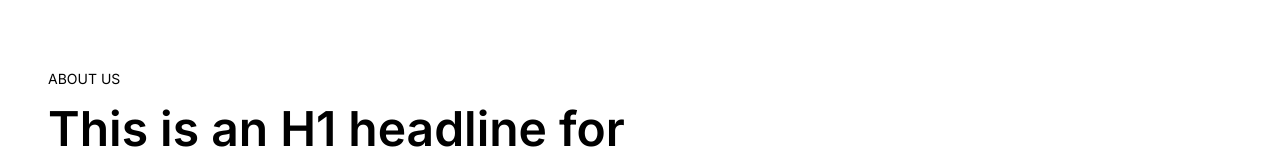
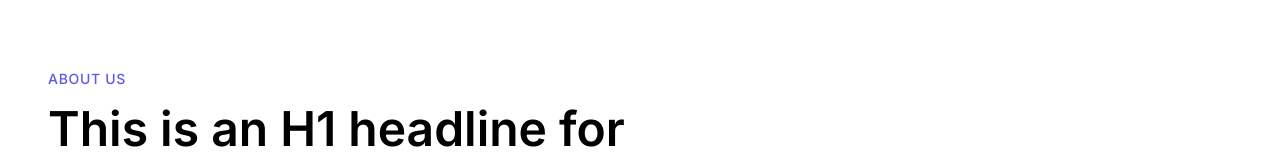
Before and after one commit to RichKummer/test-nextjs, a Next.js app: page /about in a window 1280 px wide. Shown: the part 341-501 px from the top of the page. Built offline with nearby package versions, Linux system fonts and the light colour scheme.

Commit message:
Eyebrow color property added

```diff
--- a/components/Hero.js
+++ b/components/Hero.js
@@ -4,12 +4,12 @@ import { Inter } from 'next/font/google'
 const inter = Inter({ subsets: ['latin'] })
 
 export default function Hero(props) {
-  const {eyebrow, headline, subhead, tab1, tab2, tab3} = props;
+  const {eyebrow, eyebrowColor, headline, subhead, tab1, tab2, tab3} = props;
   const eyebrowUpper = eyebrow.toUpperCase();
 
   return (
     <div className={styles.hero}>
-      <div className={[styles.eyebrow, inter.className].join(' ')}>{eyebrowUpper}</div>
+      <div className={[styles.eyebrow, styles[props.eyebrowColor], inter.className].join(' ')}>{eyebrowUpper}</div>
       <h1 className={[styles.h1, inter.className].join(' ')}>{headline}</h1>
 
       <div className={[styles.subhead, inter.className].join(' ')}>{subhead}</div>
--- a/pages/about.js
+++ b/pages/about.js
@@ -14,7 +14,7 @@ export default function About() {
     </Head>
     <main className={styles.main}>
     <Navbar />
-    <Hero eyebrow="About Us" tab1="Design" tab2="Development" tab3="Systems design" subhead="This is a subhead that provides more context for what the page is about" headline="This is an H1 headline for the page" />
+    <Hero eyebrow="About Us" eyebrowColor="eyebrow-purple" tab1="Design" tab2="Development" tab3="Systems design" subhead="This is a subhead that provides more context for what the page is about" headline="This is an H1 headline for the page" />
     </main>
     </>
 }
--- a/pages/other.js
+++ b/pages/other.js
@@ -14,7 +14,7 @@ export default function About() {
     </Head>
     <main className={styles.main}>
     <Navbar />
-    <Hero eyebrow="Other" tab1="React" tab2="Creative" tab3="Other" subhead="A new subhead for a different page in this website" headline="This is a new H1 passed in through props" />
+    <Hero eyebrow="Other" eyebrowColor="eyebrow-teal" tab1="React" tab2="Creative" tab3="Other" subhead="A new subhead for a different page in this website" headline="This is a new H1 passed in through props" />
     </main>
     </>
 }
--- a/styles/Home.module.css
+++ b/styles/Home.module.css
@@ -54,8 +54,17 @@
 
 .eyebrow {
   font-size: 14px;
-  font-weight: 400;
+  font-weight: 500;
   margin-bottom: 12px;
+  letter-spacing: 0.05em;
+}
+
+.eyebrow-purple {
+  color: #6158eb;
+}
+
+.eyebrow-teal {
+  color: #03747C;
 }
 
 .h1 {
```
